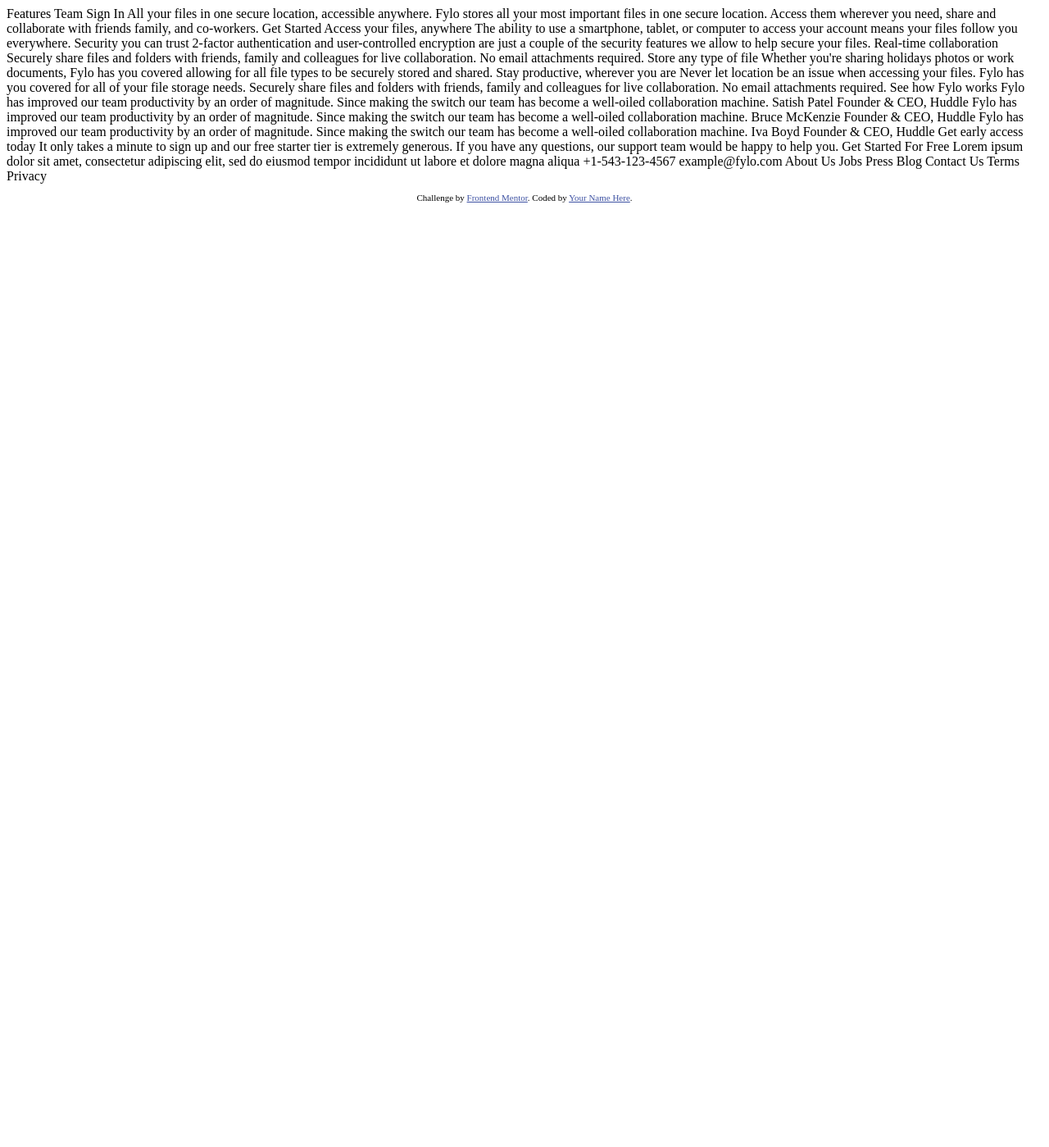
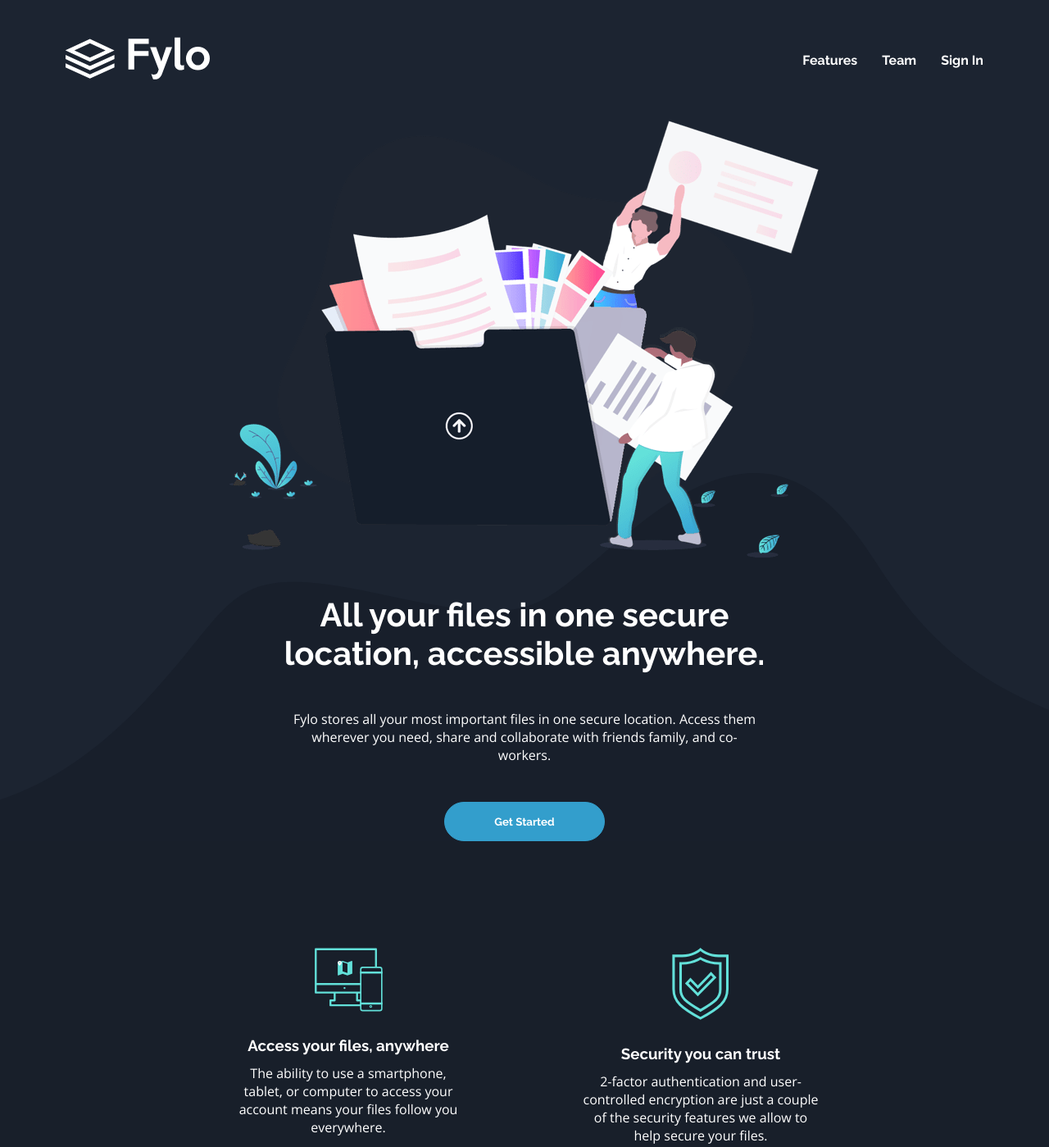
Before and after one commit to OkaforRaph/fylo-dark-theme-landing-page-master, a plain HTML site: page index.html in a window 1280 px wide. Shown: the top 1399 px of the page at 82% size. Before the commit the page ends 800 px from the top, so only its background shows below. Drawn offline with nearby package versions, Linux system fonts and the light colour scheme.

Commit message:
Begining

```diff
--- a/index.html
+++ b/index.html
@@ -1,8 +1,10 @@
 <!DOCTYPE html>
 <html lang="en">
+
 <head>
   <meta charset="UTF-8">
-  <meta name="viewport" content="width=device-width, initial-scale=1.0"> <!-- displays site properly based on user's device -->
+  <meta name="viewport" content="width=device-width, initial-scale=1.0">
+  <!-- displays site properly based on user's device -->
 
   <link rel="icon" type="image/png" sizes="32x32" href="./images/favicon-32x32.png">
 
@@ -12,47 +14,141 @@
 
 
 </head>
+
 <body>
-  Features
-  Team
-  Sign In
+  <header>
+    <nav class="nav">
+      <a href="" class="logo">
+        <img src="./images/logo.svg" alt="Fylo Logo">
+      </a>
 
+      <ul class="nav_items">
+        <li class="nav_link">Features</li>
+        <li class="nav_link">Team</li>
+        <li class="nav_link">Sign In</li>
+      </ul>
+
+
+
+    </nav>
+  </header>
+
+  <main>
+    <section class="hero">
+      <img src="./images/illustration-intro.png" alt="Hero illustration">
+      <div class="hero_text">
+        <h2 class="hero_title">
           All your files in one secure location, accessible anywhere.
-
+        </h2>
+        <p class="hero_paragraph">
           Fylo stores all your most important files in one secure location. Access them wherever
           you need, share and collaborate with friends family, and co-workers.
+        </p>
 
+        <button class="cta">
           Get Started
+        </button>
 
+      </div>
+
+
+    </section>
+
+    <section class="features">
+
+      <div class="cards">
+        <img src="./images/icon-access-anywhere.svg" alt="Access Anywhere">
+        <h3 class="card_heading">
           Access your files, anywhere
-
+        </h3>
+        <p>
           The ability to use a smartphone, tablet, or computer to access your account means your
           files follow you everywhere.
+        </p>
+      </div>
 
+      <div class="cards">
+        <img src="./images/icon-security.svg" alt="Security">
+        <h3 class="card_heading">
           Security you can trust
-
+        </h3>
+        <p>
           2-factor authentication and user-controlled encryption are just a couple of the security
           features we allow to help secure your files.
+        </p>
+      </div>
 
+      <div class="cards">
+        <img src="./images/icon-collaboration.svg" alt="collaboration">
+        <h3 class="card_heading">
           Real-time collaboration
-
+        </h3>
+        <p>
           Securely share files and folders with friends, family and colleagues for live collaboration.
           No email attachments required.
+        </p>
+      </div>
 
+      <div class="cards">
+        <img src="./images/icon-any-file.svg" alt="Any File">
+        <h3 class="card_heading">
           Store any type of file
-
+        </h3>
+        <p>
           Whether you're sharing holidays photos or work documents, Fylo has you covered allowing for all
           file types to be securely stored and shared.
+        </p>
+      </div>
 
+    </section>
+
+    <section class="productive">
+      <div class="second_illustration">
+        <img src="./images/illustration-stay-productive.png" alt="Stay Productive">
+      </div>
+      <div class="Productive_text">
+        <h2>
           Stay productive, wherever you are
+        </h2>
 
+        <p>
           Never let location be an issue when accessing your files. Fylo has you covered for all of your file
   storage needs.
+        </p>
 
+        <p>
           Securely share files and folders with friends, family and colleagues for live collaboration. No email
   attachments required.
+        </p>
 
-  See how Fylo works
+        <a href="#">See how Fylo works <img src="./images/icon-arrow.svg" alt="Learn More"></a>
+      </div>
+
+
+    </section>
+  </main>
+
+
+
+  <!--
+
+
+
+
+
+
+
+
+
+
+
+
+
+
+
+
+
+
 
   Fylo has improved our team productivity by an order of magnitude. Since making the switch our team has
   become a well-oiled collaboration machine.
@@ -92,7 +188,7 @@
 
   Contact Us
   Terms
-  Privacy
+  Privacy -->
 
   <footer>
     <p class="attribution">
@@ -101,4 +197,5 @@
     </p>
   </footer>
 </body>
+
 </html>
--- a/style.css
+++ b/style.css
@@ -3,6 +3,147 @@
 /* font-family: 'Open Sans', sans-serif;
 
 font-family: 'Raleway', sans-serif; */
+
+*,
+*::after,
+*::before {
+    margin: 0;
+    padding: 0;
+    box-sizing: border-box;
+}
+
+:root {
+    --intro-email-bg: hsl(217, 28%, 15%);
+    --main-bg: hsl(218, 28%, 13%);
+    --footer-bg: hsl(216, 53%, 9%);
+    --testimonial-bg: hsl(219, 30%, 18%);
+    --Cyan: hsl(176, 68%, 64%);
+    --Blue: hsl(198, 60%, 50%);
+    --LightRed: hsl(0, 100%, 63%);
+    --White: hsl(0, 0%, 100%);
+}
+
+html {
+    font-family: 'Open Sans', sans-serif;
+    font-variant: 400;
+    font-feature-settings: 14px;
+    scroll-behavior: smooth;
+    color: var(--White);
+    background-color: var(--main-bg);
+}
+
+h2,
+h3,
+nav,
+.cta {
+    font-family: 'Raleway', sans-serif;
+    font-weight: 700;
+}
+
+ul li {
+    list-style: none;
+}
+
+.cta {
+    color: var(--white);
+    background-color: var(--Blue);
+    padding: 15px 60px;
+    border: 1px solid var(--Blue);
+    border-radius: 30px;
+}
+
+h2 {
+    font-size: 40px;
+}
+
+/* Navigation  */
+
+.nav {
+    width: 100%;
+    display: flex;
+    align-items: center;
+    justify-content: space-between;
+    padding: 45px 80px;
+    background: var(--intro-email-bg);
+}
+
+ul {
+    display: flex;
+}
+
+li {
+    padding-left: 30px;
+}
+
+/* Hero Section */
+
+.hero {
+    display: flex;
+    flex-direction: column;
+    align-items: center;
+    justify-content: center;
+    width: 100%;
+    min-height: 100vh;
+    background: var(--intro-email-bg) url(./images/bg-curvy-desktop.svg) bottom no-repeat;
+    /* background-size: 100% 270px; */
+}
+
+.hero_text {
+    width: 50%;
+    text-align: center;
+}
+
+.hero_text h2 {
+    margin: 46px 0;
+}
+
+.hero_text p {
+    margin-bottom: 46px;
+    padding: 0 35px;
+}
+
+/* Features Section */
+
+.features {
+    width: 100%;
+    display: grid;
+    grid-template-columns: repeat(2, 1fr);
+    gap: 90px 140px;
+    margin: 130px 0;
+    padding: 0 280px;
+}
+
+div.cards {
+    text-align: center;
+}
+
+.card_heading {
+    margin: 25px 0 12px 0;
+}
+
+
+/* Stay Productive Section */
+
+.productive {
+    display: flex;
+    gap: 45px;
+    align-items: center;
+    padding: 0 100px;
+
+}
+
+.productive h2 {
+    width: 50%;
+}
+
+.productive p {
+    margin: 20px 0;
+    max-width: 80%;
+}
+
+.productive a {
+    color: var(--Cyan);
+}
 
 
 
```
Lines whose indentation alone changed are shown as unchanged.
